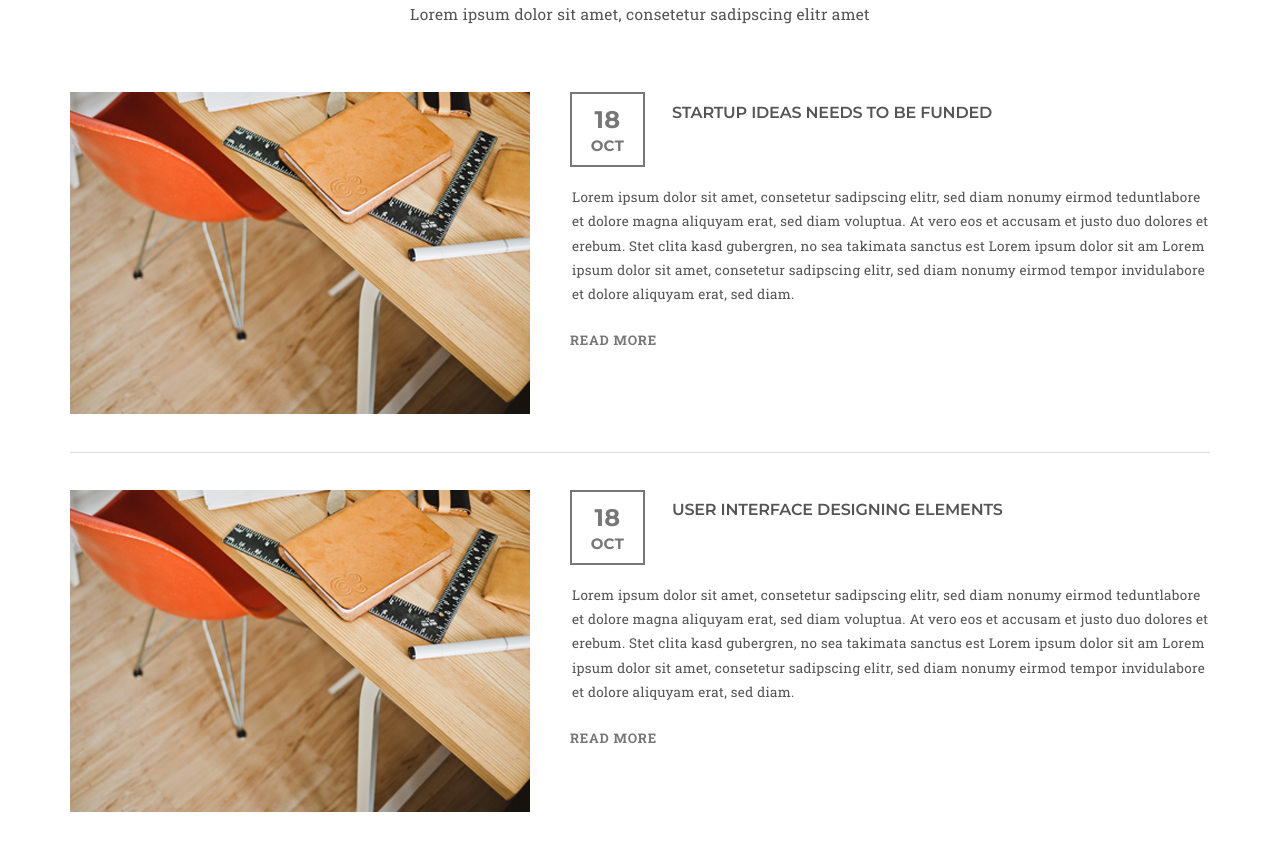
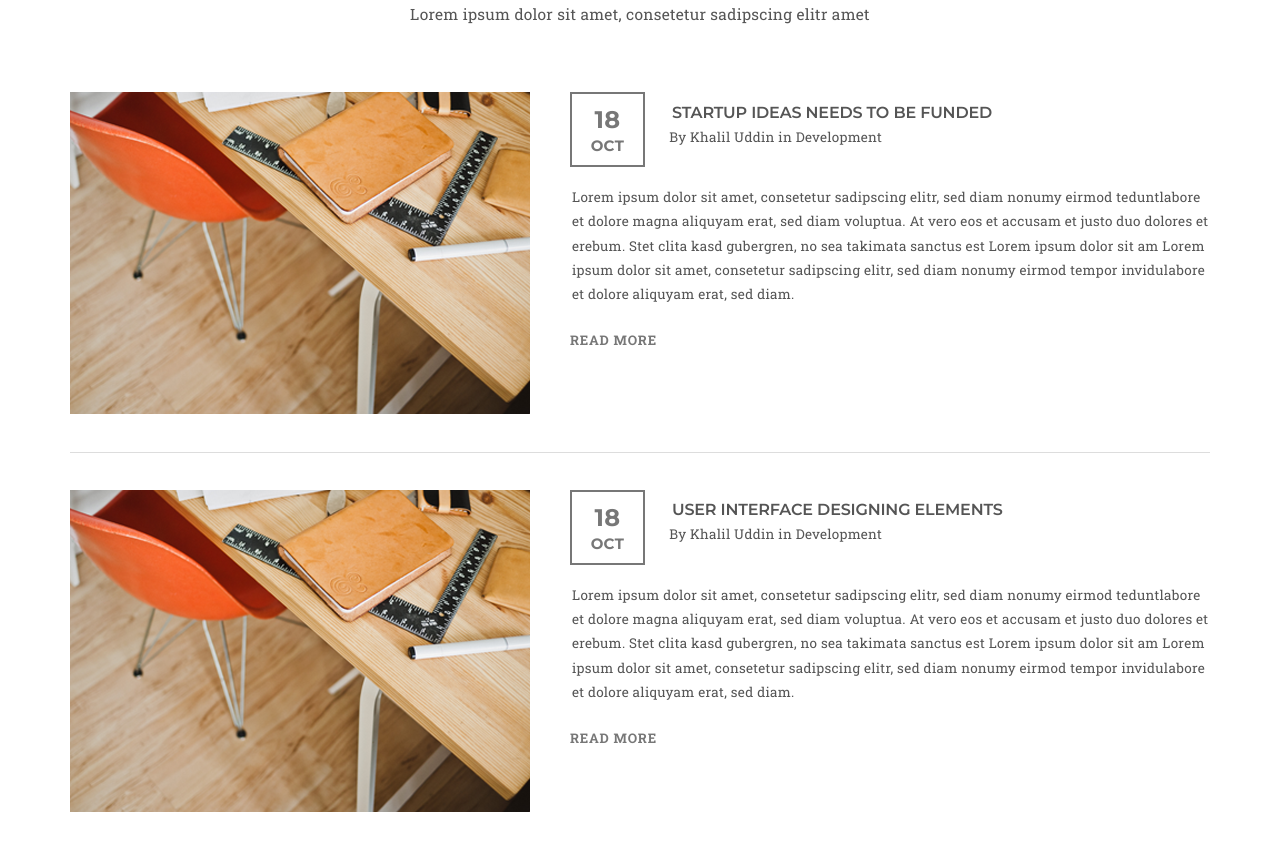
Before and after one commit to AnigalHub/PixelPerfect, a Vue app: page / in a window 1280 px wide. Shown: the part 4120-4970 px from the top of the page. Built offline with nearby package versions, Linux system fonts and the light colour scheme.

Commit message:
добавлен автор

```diff
--- a/src/components/Blog.vue
+++ b/src/components/Blog.vue
@@ -24,6 +24,9 @@
                        <b-col>
                            <div class="name_post">
                                STARTUP IDEAS NEEDS TO BE FUNDED
+                           </div>
+                           <div>
+                               By Khalil Uddin in Development
                            </div>
                        </b-col>
                    </b-row>
@@ -56,6 +59,9 @@
                         <b-col>
                             <div class="name_post">
                                USER INTERFACE DESIGNING ELEMENTS
+                            </div>
+                            <div>
+                                By Khalil Uddin in Development
                             </div>
                         </b-col>
                     </b-row>
```
